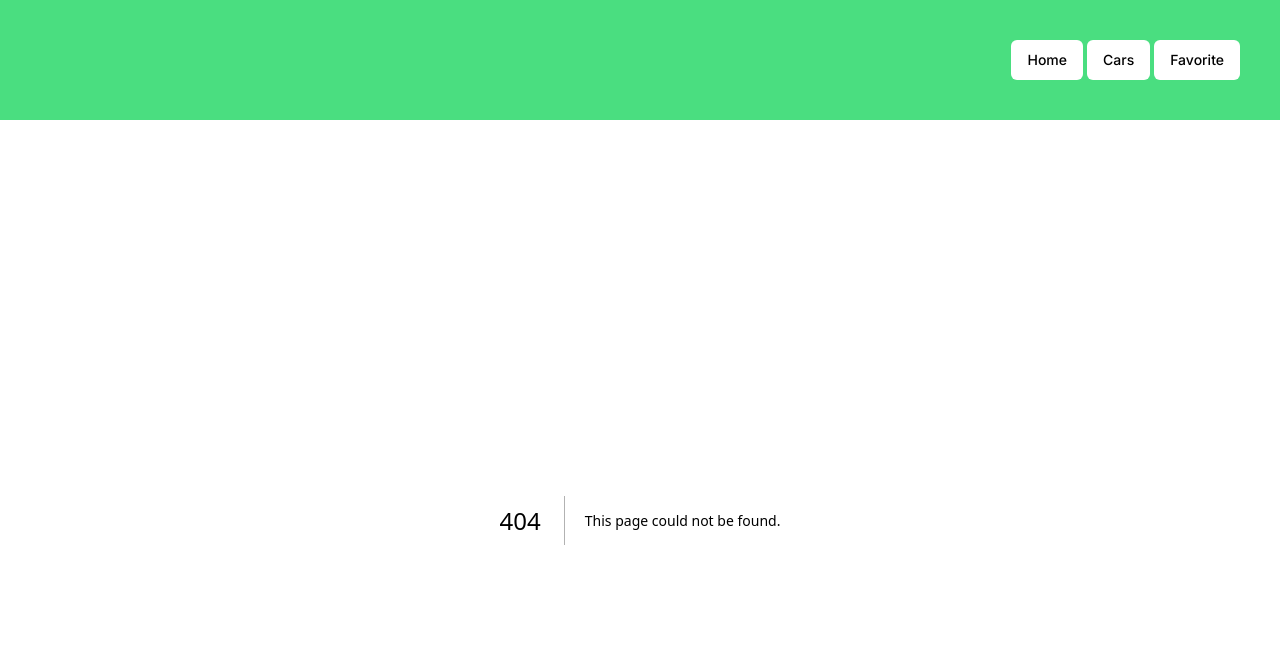
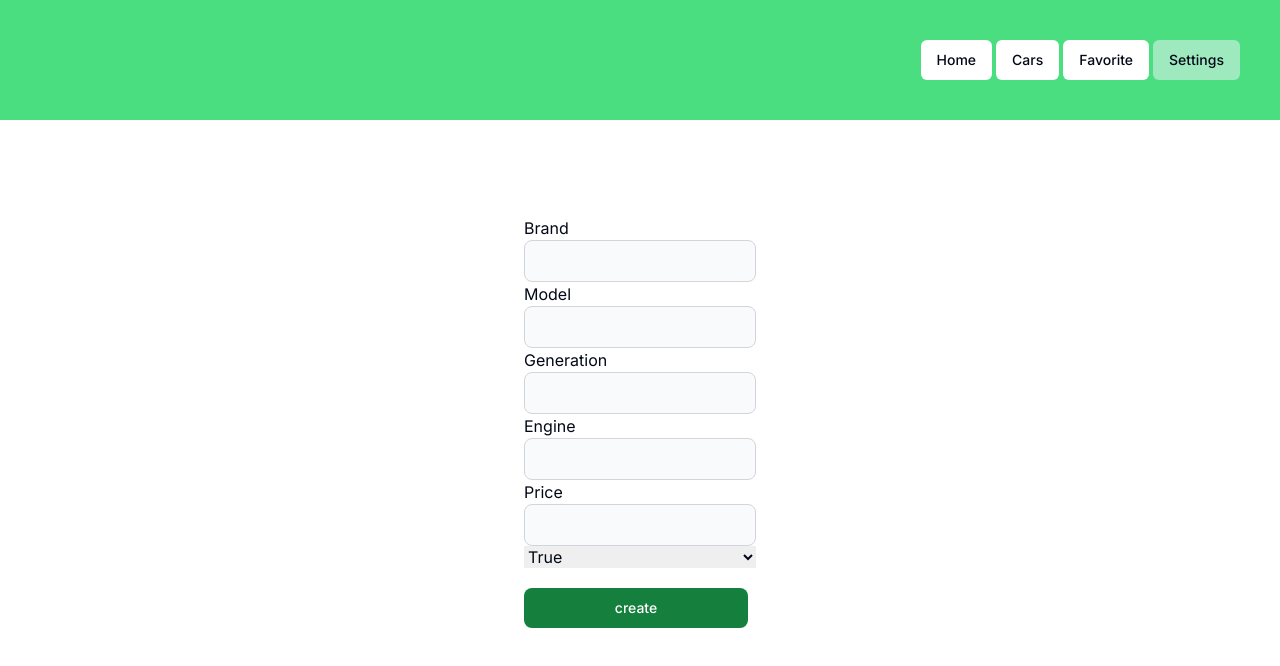
Before and after one commit to ossmate/house-of-cars, a Next.js app: page /settings in a window 1280 px wide. Before the commit this address had no page. Shown: the top 666 px of the page. Built offline with nearby package versions, Linux system fonts and the light colour scheme.

Commit message:
added basic implementation of car creation form with usage of useformstate hook from react-dom

```diff
--- /dev/null
+++ b/app/actions/actions.ts
@@ -0,0 +1,69 @@
+"use server";
+
+import { z } from "zod";
+
+export async function createTodo(prevState: any, formData: FormData) {
+  const schema = z.object({
+    todo: z.string().min(1),
+  });
+  const parse = schema.safeParse({
+    todo: formData.get("todo"),
+  });
+
+  if (!parse.success) {
+    return { message: "Failed to create todo" };
+  }
+
+  const data = parse.data;
+
+  try {
+    console.log(data.todo, "@@@@");
+    return { message: `Added todo ${data.todo}` };
+  } catch (e) {
+    return { message: "Failed to create todo" };
+  }
+}
+
+export async function createTodo2(_prevState: any, formData: FormData) {
+  const schema = z.object({
+    brand: z.string().min(1),
+    model: z.string().min(1),
+    generation: z.string().min(1),
+    engine: z.string().min(1),
+    price: z.string().min(1),
+    isHighlighted: z.string().min(1),
+  });
+
+  const parse = schema.safeParse({
+    brand: formData.get("brand"),
+    model: formData.get("model"),
+    generation: formData.get("generation"),
+    engine: formData.get("engine"),
+    price: formData.get("price"),
+    isHighlighted: formData.get("isHighlighted"),
+  });
+
+  if (!parse.success) {
+    return { message: "Failed to create todo" };
+  }
+
+  const { brand, model, generation, engine, price, isHighlighted } = parse.data;
+
+  try {
+    await fetch("http://localhost:5000", {
+      method: "POST",
+      body: JSON.stringify({
+        brand,
+        model,
+        generation,
+        engine,
+        price,
+        isHighlighted,
+      }),
+    });
+
+    return { message: `Added todo ${brand}` };
+  } catch (e) {
+    return { message: "Failed to create todo" };
+  }
+}
--- /dev/null
+++ b/app/api/car/route.ts
@@ -0,0 +1,47 @@
+import { z } from "zod";
+
+export async function createCar(_prevState: any, formData: FormData) {
+  const schema = z.object({
+    brand: z.string().min(1),
+    model: z.string().min(1),
+    generation: z.string().min(1),
+    engine: z.string().min(1),
+    price: z.number().default(5000),
+    isHighlighted: z.boolean().default(false),
+  });
+
+  const parse = schema.safeParse({
+    brand: formData.get("brand"),
+    model: formData.get("model"),
+    generation: formData.get("generation"),
+    engine: formData.get("engine"),
+    price: Number(formData.get("price")),
+    isHighlighted: Boolean(formData.get("isHighlighted")),
+  });
+
+  if (!parse.success) {
+    return { message: "Failed to create todo" };
+  }
+  const { brand, model, generation, engine, price, isHighlighted } = parse.data;
+
+  try {
+    await fetch("http://localhost:5000/api/cars", {
+      method: "POST",
+      headers: {
+        "Content-Type": "application/json",
+      },
+      body: JSON.stringify({
+        brand,
+        model,
+        generation,
+        engine,
+        price,
+        isHighlighted,
+      }),
+    });
+
+    return { message: `Added todo ${brand}` };
+  } catch (e) {
+    return { message: "Failed to create todo" };
+  }
+}
--- /dev/null
+++ b/app/settings/page.tsx
@@ -0,0 +1,9 @@
+import { AddNewCar } from "@/components/forms/AddNewCar";
+
+export default function Settings() {
+  return (
+    <main className="flex justify-start min-h-screen flex-col items-center  p-24">
+      <AddNewCar />
+    </main>
+  );
+}
--- a/components/Navigation/index.tsx
+++ b/components/Navigation/index.tsx
@@ -15,6 +15,7 @@ const menuItems = [
   { id: 1, label: "Home", href: "/" },
   { id: 2, label: "Cars", href: "/cars" },
   { id: 3, label: "Favorite", href: "/favorite" },
+  { id: 4, label: "Settings", href: "/settings" },
 ];
 
 export const Navigation = () => {
--- /dev/null
+++ b/components/forms/AddNewCar/index.tsx
@@ -0,0 +1,77 @@
+"use client";
+
+import { createTodo, createTodo2 } from "@/app/actions/actions";
+import { createCar } from "@/app/api/car/route";
+import { useFormStatus, useFormState } from "react-dom";
+
+const formConfig = [
+  {
+    id: "brand",
+    label: "Brand",
+    type: "text",
+  },
+  {
+    id: "model",
+    label: "Model",
+    type: "text",
+  },
+  {
+    id: "generation",
+    label: "Generation",
+    type: "text",
+  },
+  {
+    id: "engine",
+    label: "Engine",
+    type: "text",
+  },
+  {
+    id: "price",
+    label: "Price",
+    type: "number",
+  },
+];
+
+function SubmitButton() {
+  const { pending } = useFormStatus();
+
+  return (
+    <button type="submit" aria-disabled={pending}>
+      Add
+    </button>
+  );
+}
+
+export const AddNewCar = () => {
+  const [state2, formAction2] = useFormState(createCar, null);
+
+  return (
+    <div>
+      <form action={formAction2} className="flex flex-col">
+        {formConfig.map(({ id, label, type }) => (
+          <span key={id}>
+            <label htmlFor={id} key={id}>
+              {label}
+            </label>
+            <input
+              id={id}
+              name={id}
+              type={type}
+              className="bg-gray-50 border border-gray-300 text-gray-900 text-sm rounded-lg focus:ring-blue-500 focus:border-blue-500 block w-full p-2.5 dark:bg-gray-700 dark:border-gray-600 dark:placeholder-gray-400 dark:text-white dark:focus:ring-blue-500 dark:focus:border-blue-500"
+            />
+          </span>
+        ))}
+        <select id="isHighlighted" name="isHighlighted">
+          <option value="true">True</option>
+          <option value="false">False</option>
+        </select>
+        <button
+          type="submit"
+          className="flex justify-center mt-5 focus:outline-none text-white bg-green-700 hover:bg-green-800 focus:ring-4 focus:ring-green-300 font-medium rounded-lg text-sm px-5 py-2.5 me-2 mb-2 dark:bg-green-600 dark:hover:bg-green-700 dark:focus:ring-green-800"
+        >
+          create
+        </button>
+      </form>
+    </div>
+  );
+};
--- a/package.json
+++ b/package.json
@@ -18,7 +18,8 @@
     "react": "^18",
     "react-dom": "^18",
     "tailwind-merge": "^2.0.0",
-    "tailwindcss-animate": "^1.0.7"
+    "tailwindcss-animate": "^1.0.7",
+    "zod": "^3.22.4"
   },
   "devDependencies": {
     "@types/node": "^20",
```
Also changed, not shown: 1 other file (tests, documents, lock files or other folders).
